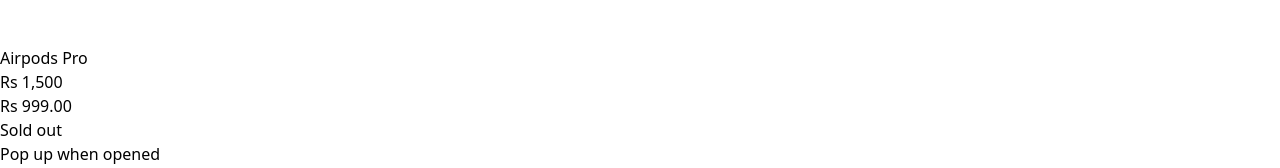
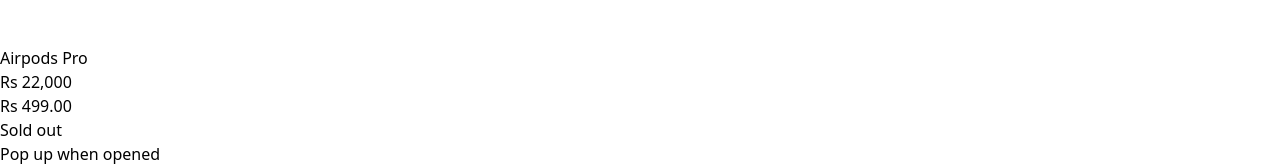
Before and after one commit to Inder1712/test2verc, a Next.js app: page / in a window 1280 px wide. Shown: the part 2934-3102 px from the top of the page. Built offline with nearby package versions, Linux system fonts and the light colour scheme.

Commit message:
price change

```diff
--- a/src/components/products/airpods.tsx
+++ b/src/components/products/airpods.tsx
@@ -17,8 +17,8 @@
       <div className="w-full p-4 sm:p-6">
         <div className="font-semibold text-xl sm:text-2xl">Airpods Pro</div>
         <div className="flex items-center space-x-2 mt-2">
-          <div className="line-through text-gray-600">Rs 1,500</div>
-          <div className="text-xl text-black">Rs 999.00</div>
+          <div className="line-through text-gray-600">Rs 22,000</div>
+          <div className="text-xl text-black">Rs 499.00</div>
           <div className="ml-2 text-sm border-gray-200 text-gray-600 h-6 justify-center items-center hidden">
             Sold out
           </div>
```
